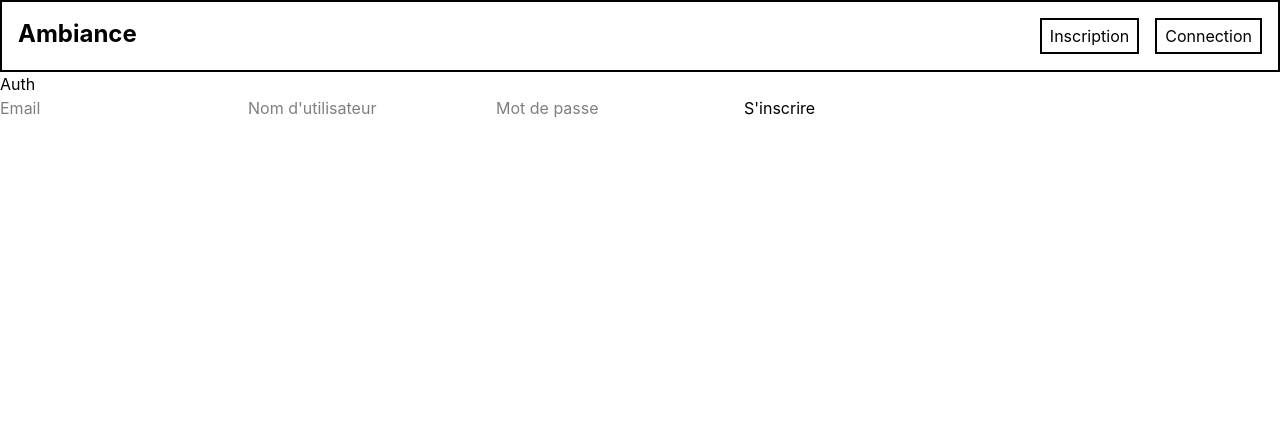
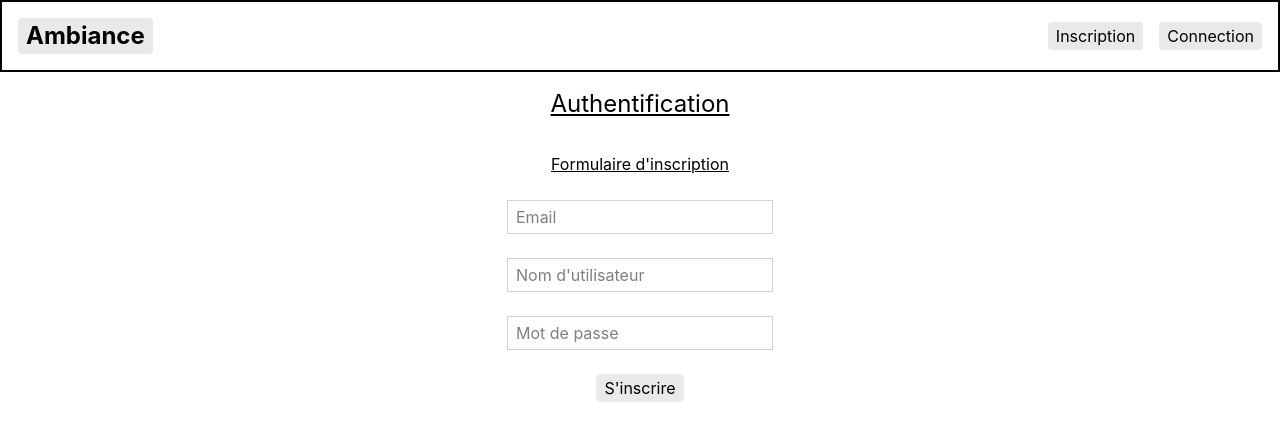
Before and after one commit to JosephSoufsaf/IFT3225-Ambiance-d-un-lieu, a React (Vite) app in the folder client/: page /inscription in a window 1280 px wide. Shown: the top 440 px of the page. Built offline with nearby package versions, Linux system fonts and the light colour scheme; no server answers.

Commit message:
Modifications des styles et implementation de connection au frontend

```diff
--- a/client/src/api/client.js
+++ b/client/src/api/client.js
@@ -1,7 +1,5 @@
-const API_URL = import.meta.env.VITE_API_URL;
-
 export async function registerUser({ email, username, password }) {
-    const res = await fetch(`${API_URL}/register`, {
+    const res = await fetch(`api/register`, {
         method: 'POST',
         headers: { 'Content-Type': 'application/json' },
         body: JSON.stringify({ email, username, password }),
@@ -14,7 +12,7 @@ export async function registerUser({ email, username, password }) {
 }
 
 export async function loginUser({ email, password }) {
-    const res = await fetch(`${API_URL}/login`, {
+    const res = await fetch(`api/login`, {
         method: 'POST',
         headers: { 'Content-Type': 'application/json' },
         body: JSON.stringify({ email, password }),
--- a/client/src/components/Button.jsx
+++ /dev/null
@@ -1,5 +0,0 @@
-export default function Button({href, text}) {
-    return <a href={href} className="px-2 py-1 border-2">
-        {text}
-    </a>
-}
--- a/client/src/components/Header.jsx
+++ b/client/src/components/Header.jsx
@@ -1,12 +1,12 @@
-import Button from './Button.jsx'
+
 export default function Header() {
 
-    return <header className="flex justify-between p-4 border-2">
-        <a href="/" className='font-bold text-2xl'>Ambiance</a>
+    return <header className="flex justify-between items-center p-4 border-2">
+        <a href="/" className='font-bold text-2xl transition-all hover:scale-110'>Ambiance</a>
 
         <div className="flex gap-4">
-            <Button href={"/inscription"} text={"Inscription"} />
-            <Button href={"/connection"} text={"Connection"}/>
+            <a href="/inscription">Inscription</a>
+            <a href="/connection">Connection</a>
         </div>
     </header>
 }
--- a/client/src/index.css
+++ b/client/src/index.css
@@ -1 +1,17 @@
 @import 'tailwindcss';
+button, a {
+    background-color: rgba(211, 211, 211, 0.5);
+    height: min-content;
+    padding: 2px 8px;
+    border-radius: 0.25rem;
+    transition: all 0.5s ease;
+}
+button:hover, a:hover {
+    background-color: lightgray;
+    cursor: pointer;
+}
+
+.inputText {
+    border: 1px solid lightgrey;
+    padding: 0.25rem 0.5rem ;
+}
--- a/client/src/pages/auth.jsx
+++ b/client/src/pages/auth.jsx
@@ -1,8 +1,8 @@
 import { Outlet } from "react-router"
 
 export default function Auth() {
-    return <>
-        <h1>Auth</h1>
+    return <div className="flex flex-col align-middle">
+        <h1 className="text-center text-2xl m-4 underline">Authentification</h1>
         <Outlet />
-    </>
+    </div>
 }
--- a/client/src/pages/connection.jsx
+++ b/client/src/pages/connection.jsx
@@ -1,3 +1,39 @@
+import { useState } from "react";
+import { loginUser } from "../api/client";
+
 export default function Connection() {
-    return <h1>Connection</h1>
+    const [email, setEmail] = useState('');
+    const [password, setPassword] = useState('');
+    const [error, setError] = useState(null);
+
+    async function handleSubmit(e) {
+        e.preventDefault();
+
+        setError(null);
+
+        try {
+
+            const data = await loginUser({ email, password });
+
+            console.log('Connexion réussie', data);
+
+        } catch (err) {
+            setError(err.message);
+        }
+    }
+
+    return (
+        <form onSubmit={handleSubmit} className='flex flex-col items-center gap-y-6 m-4'>
+
+            <h1 className='underline'>Formulaire de connection</h1>
+
+            <input className='inputText' type="email" value={email} onChange={(e) => setEmail(e.target.value)} placeholder="Email" />
+            <input className='inputText' type="password" value={password} onChange={(e) => setPassword(e.target.value)} placeholder="Mot de passe" />
+
+            <button type="submit">Se Connecter</button>
+
+            {error && <p>{error}</p>}
+
+        </form>
+    );
 }
--- a/client/src/pages/home.jsx
+++ b/client/src/pages/home.jsx
@@ -1,10 +1,18 @@
-import Button from '../components/Button'
+export default function Home() {
+    return <div className="flex flex-col justify-center items-center-safe text-center p-4 gap-4">
+        <h1 className="text-2xl">Bienvenue sur l'application Ambiance</h1>
+        <p>Sur cette application vous pouvez connaître l'ambiance d'un lieu en quasi temps réel et soumettre des observations sur un lieu!</p>
 
-export default function Home() {
-    return <div className="flex justify-center items-center-safe p-4 gap-4">
-
-        <Button href="/map" text="Map"/>
-        <Button href="/lieux" text="Lieux"/>
+        <div className="CTA flex justify-center">
+            <div className="flex flex-col items-center p-2 m-2 gap-4 border rounded-sm">
+                <p>Visualisez à l'aide une carte pour trouver des lieux facilement!</p>
+                <a href="/map">Map</a>
+            </div>
+            <div className="flex flex-col items-center p-2 m-2 gap-4 border rounded-sm">
+                <p>Consulter la liste des lieux enregistrés et apprenez-en plus!</p>
+                <a href="/lieux">Lieux</a>
+            </div>
+        </div>
 
     </div>
 }
--- a/client/src/pages/inscription.jsx
+++ b/client/src/pages/inscription.jsx
@@ -19,10 +19,11 @@ export default function Inscription() {
     }
 
     return (
-        <form onSubmit={handleSubmit}>
-            <input type="email" value={email} onChange={(e) => setEmail(e.target.value)} placeholder="Email" />
-            <input type="text" value={username} onChange={(e) => setUsername(e.target.value)} placeholder="Nom d'utilisateur" />
-            <input type="password" value={password} onChange={(e) => setPassword(e.target.value)} placeholder="Mot de passe" />
+        <form onSubmit={handleSubmit} className='flex flex-col items-center gap-y-6 m-4'>
+            <h1 className='underline'>Formulaire d'inscription</h1>
+            <input className='inputText' type="email" value={email} onChange={(e) => setEmail(e.target.value)} placeholder="Email" />
+            <input className='inputText' type="text" value={username} onChange={(e) => setUsername(e.target.value)} placeholder="Nom d'utilisateur" />
+            <input className='inputText' type="password" value={password} onChange={(e) => setPassword(e.target.value)} placeholder="Mot de passe" />
             <button type="submit">S'inscrire</button>
             {error && <p>{error}</p>}
         </form>
```
